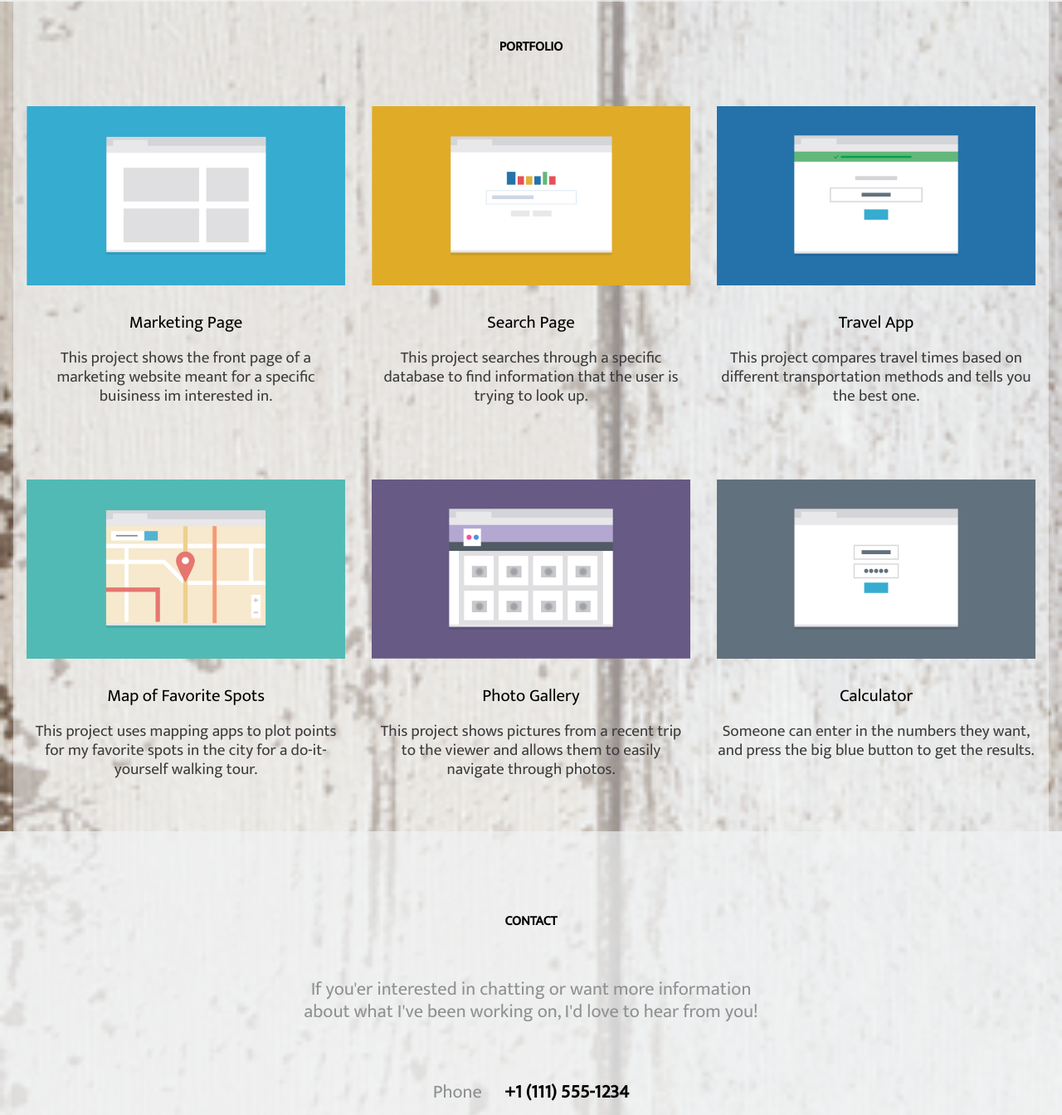
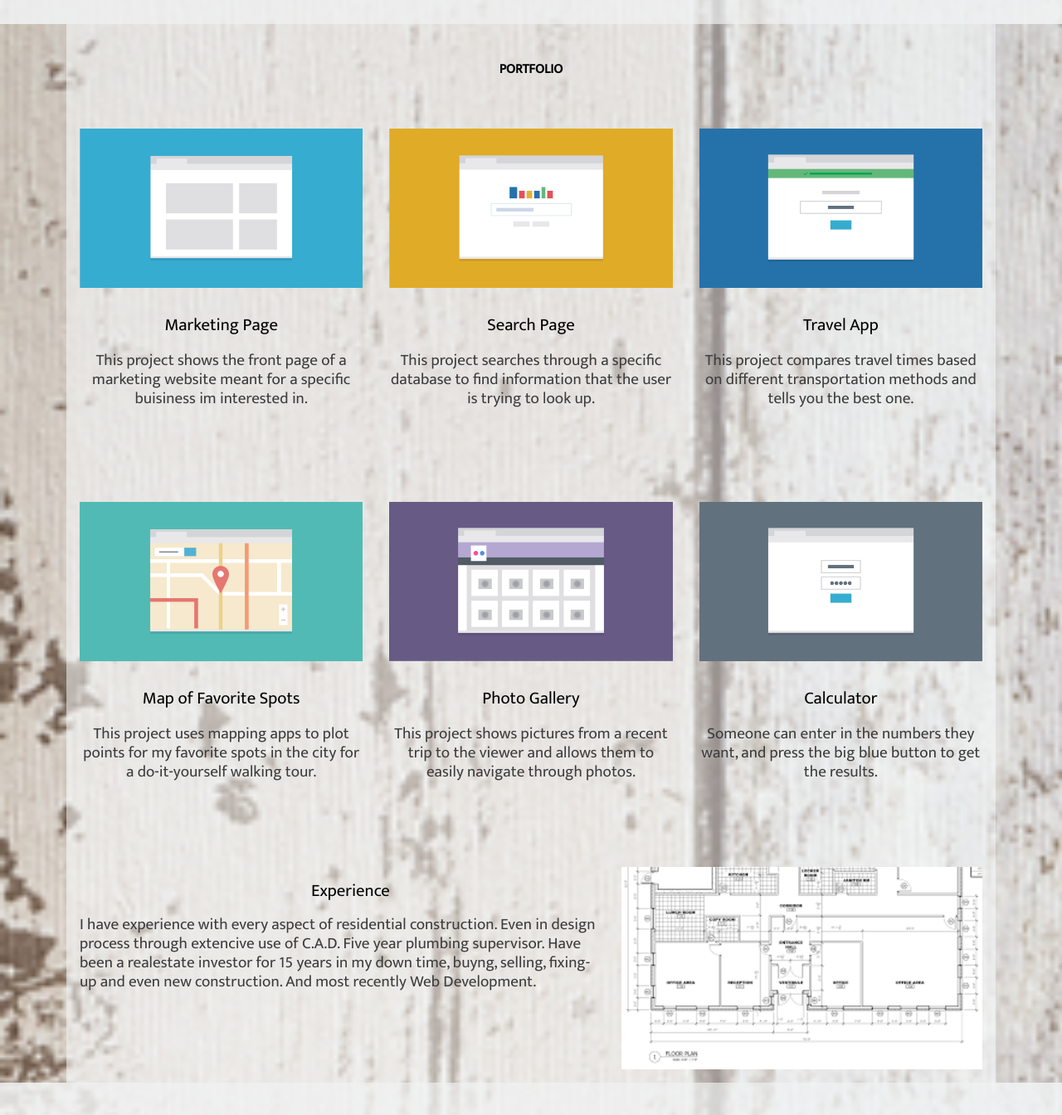
Before and after one commit to tedpapciak/project-2-resposive-layout, a plain HTML site: page index.html in a window 1280 px wide. Shown: the part 315-1659 px from the top of the page at 83% size. Drawn offline with Linux system fonts and the light colour scheme.

Commit message:
Finished
Added new section, tested in other browswers, revalidated, adjusted
visual aesthetics.

```diff
--- a/css/styles.css
+++ b/css/styles.css
@@ -46,6 +46,11 @@ a:active {
 
 .wrapper {
   background-color: rgba(250, 253, 255, 0.52);
+}
+
+.experience {
+  background-color: rgba(250, 253, 255, 0.52);
+  padding: 1em;
 }
 
 .projects {
@@ -167,9 +172,7 @@ a {
   margin-top:0;
 }
 
-
 .main-header p {
-  display:block;
   float: left;
   width: 58%;
   text-align: left;
@@ -200,6 +203,20 @@ footer .main-nav li {
   float:right;
   margin-top: 5px;
   }
+
+.experience p {
+  float: left;
+  width: 58%;
+  text-align: left;
+  margin-top: 0;
+}
+
+.exp {
+  float:right;
+  width: 40%;
+}
+
+
 }
 
 @media (min-width: 1024px) {
@@ -209,12 +226,17 @@ footer .main-nav li {
   width: calc(100% / 3);
 }
 
+.experience,
 .wrapper,
 .portfolio {
-  margin-left: 1em;
-  margin-right: 1em;
+  margin: 0 5em;
+}
 
+.main-header p {
+  width: 45%;
+  text-align: center;
 }
 
 
+
 }
--- a/index.html
+++ b/index.html
@@ -22,6 +22,7 @@
                 <li><a href="#map">MAP</a></li>
                 <li><a href="#gallery">PHOTOS</a></li>
                 <li><a href="#calculator">CALCULATOR</a></li>
+                <li><a href="#experience">EXPERIENCE</a></li>
                 <li><a href="#contact">CONTACT</a></li>
               </ul>
             </nav>
@@ -38,7 +39,7 @@
       <h3>PORTFOLIO</h3>
     </div>
 
-       <div id="marketing" class="marketing col container">
+       <div id="marketing" class="col container">
           <img class="projects" src="images/portfolio-1.png" alt="Layout of home page">
           <section>
             <h2>Marketing Page</h2>
@@ -47,7 +48,7 @@
           </section>
         </div>
 
-        <div id="search" class="search col container">
+        <div id="search" class="col container">
           <img class="projects" src="images/portfolio-2.png" alt="Layout of search page">
           <section>
             <h2>Search Page</h2>
@@ -56,7 +57,7 @@
           </section>
         </div>
 
-        <div id="travel" class="travel col container">
+        <div id="travel" class="col container">
           <img class="projects" src="images/portfolio-3.png" alt="Layout of the travel app">
           <section>
             <h2>Travel App</h2>
@@ -65,7 +66,7 @@
           </section>
         </div>
 
-        <div id="map" class="map col container">
+        <div id="map" class="col container">
           <img class="projects" src="images/portfolio-4.png" alt="Layout of map app">
           <section>
             <h2>Map of Favorite Spots</h2>
@@ -74,7 +75,7 @@
           </section>
         </div>
 
-        <div id="gallery" class="gallery col container">
+        <div id="gallery" class="col container">
           <img class="projects" src="images/portfolio-5.png" alt="Layout of the photo gallery">
           <section>
             <h2>Photo Gallery</h2>
@@ -83,7 +84,7 @@
           </section>
         </div>
 
-        <div id="calculator" class="calculator col container">
+        <div id="calculator" class="col container">
           <img class="projects" src="images/portfolio-6.png" alt="Layout of the clculator page">
           <section>
             <h2>Calculator</h2>
@@ -91,7 +92,13 @@
             </p>
           </section>
         </div>
-    </div>
+      </div>
+
+        <div id="experience" class="experience container clearfix">
+          <img class="exp" src="images/exp.png" alt="Example a C.A.D drawing.">
+          <h2>Experience</h2>
+           <p>I have experience with every aspect of residential construction. Even in design process through extencive use of C.A.D. Five year plumbing supervisor. Have been a realestate investor for 15 years in my down time, buyng, selling, fixing-up and even new construction. And most recently Web Development.
+        </div>
 
   <footer>
     <div id="contact" class="main-footer container clearfix">
```
Also changed, not shown: images/exp.png (added).
